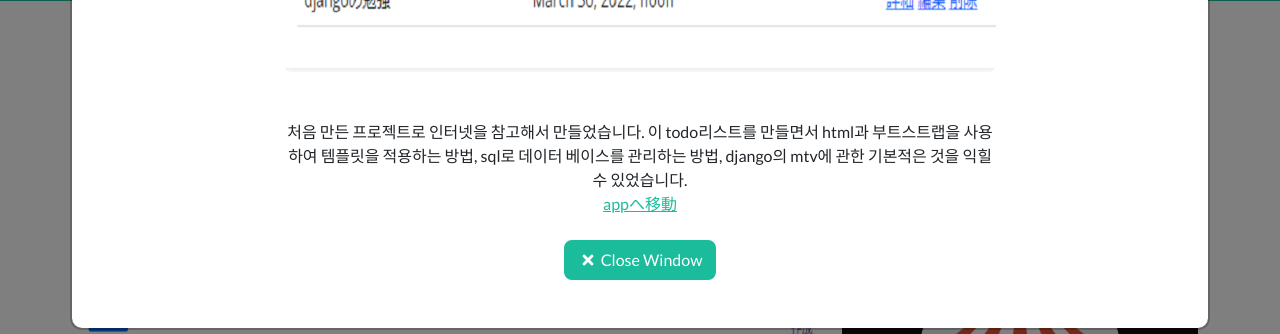
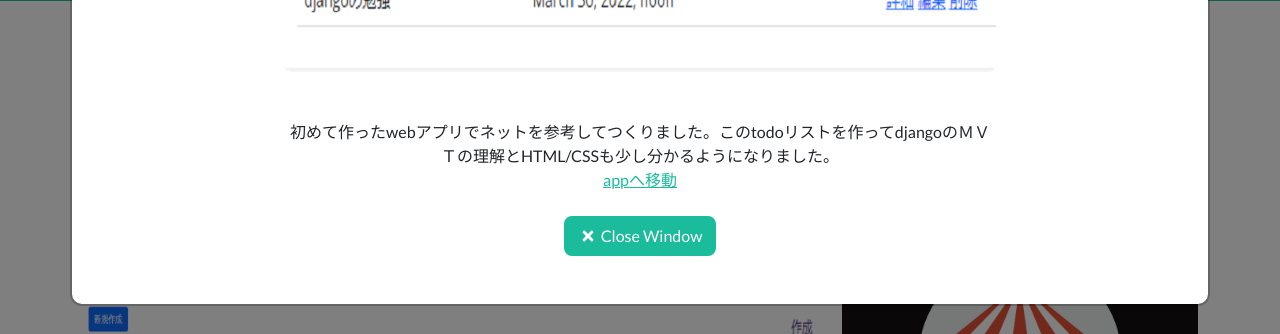
Before and after one commit to zswea2/portyou, a Django app: page / in a window 1280 px wide, after a click that opens the changed part. Shown: the part 700-1034 px from the top of the page. Run offline with Django 4.2, Linux system fonts and the light colour scheme; some libraries are stand-ins or nearby versions.

Commit message:
commit 4

```diff
--- a/config/settings.py
+++ b/config/settings.py
@@ -24,9 +24,9 @@ BASE_DIR = Path(__file__).resolve().parent.parent
 SECRET_KEY = 'django-insecure-duzo)*=p=4&q81#x%xi=5r^06#kva^q_v47!wo0zhpf-k8_ei)'
 
 # SECURITY WARNING: don't run with debug turned on in production!
-DEBUG = True
+DEBUG = False
 
-ALLOWED_HOSTS = []
+ALLOWED_HOSTS = ['*']
 
 
 # Application definition
--- a/mainapp/templates/index.html
+++ b/mainapp/templates/index.html
@@ -288,7 +288,7 @@
 <!--                                    <img class="img-fluid rounded mb-5" src="assets/img/portfolio/cabin.png" alt="..." />-->
                                     <img class="img-fluid rounded mb-5" src="{% static 'assets/img/portfolio/TODO.png' %}" alt="..." />
                                     <!-- Portfolio Modal - Text-->
-                                    <p class="mb-4">처음 만든 프로젝트로 인터넷을 참고해서 만들었습니다. 이 todo리스트를 만들면서 html과 부트스트랩을 사용하여 템플릿을 적용하는 방법, sql로 데이터 베이스를 관리하는 방법, django의 mtv에 관한 기본적은 것을 익힐수 있었습니다.</br>
+                                    <p class="mb-4">初めて作ったwebアプリでネットを参考してつくりました。このtodoリストを作ってdjangoのＭＶＴの理解とHTML/CSSも少し分かるようになりました。</br>
                                     <a href="{% url 'todoapp:list' %}">appへ移動</a></p>
                                     <button class="btn btn-primary" href="http://127.0.0.1:8000/" data-bs-dismiss="modal">
                                         <i class="fas fa-times fa-fw"></i>
@@ -322,7 +322,7 @@
 <!--                                    <img class="img-fluid rounded mb-5" src="assets/img/portfolio/cake.png" alt="..." />-->
                                     <img class="img-fluid rounded mb-5" src="{% static 'assets/img/portfolio/BOARD.png' %}" alt="..." />
                                     <!-- Portfolio Modal - Text-->
-                                    <p class="mb-4">2번째로 만든건 게시판 입니다.</br>
+                                    <p class="mb-4">2番目はboardで実際に色んな所で使ってると思うwrite,create,commentなどの機能を作り方をりかいしました。</br>
                                     <a href="{% url 'board:index' %}">appへ移動</a></p>
                                     <button class="btn btn-primary" href="#!" data-bs-dismiss="modal">
                                         <i class="fas fa-times fa-fw"></i>
```
